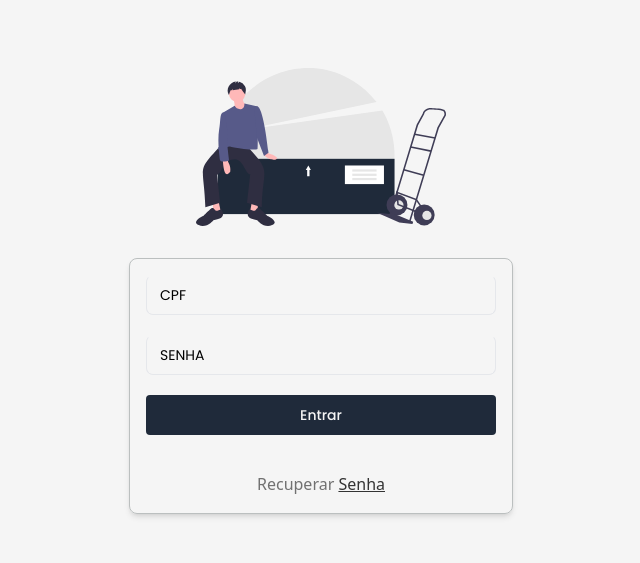
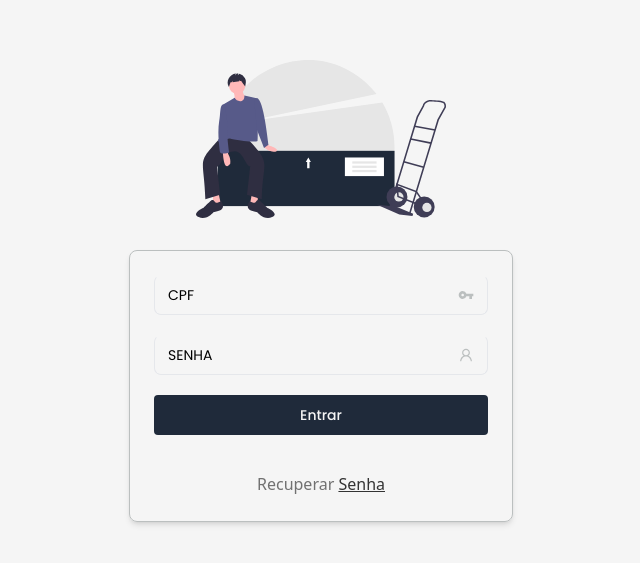
Before and after one commit to RpThiagoluiz/project-ct, a Next.js app: page /login in a window 1280 px wide. Shown: the part 105-668 px from the top of the page, without its empty margins (319-959 px from the left). Built offline with nearby package versions, Linux system fonts and the light colour scheme.

Commit message:
feat: add icons in label

```diff
--- a/src/app/login/page.tsx
+++ b/src/app/login/page.tsx
@@ -1,4 +1,7 @@
 'use client';
+
+import { MdVpnKey } from 'react-icons/md';
+import { AiOutlineUser } from 'react-icons/ai';
 
 import { Button } from '@/components/Button';
 import InputWithLabel from '@/components/InputWithLabel';
@@ -15,9 +18,9 @@ export default function Page() {
       />
 
       {/* FORM essa DIV */}
-      <form className="flex flex-col mt-8 mb-2 w-80 max-w-screen-lg sm:w-96 p-4 gap-5 border lg:border-grayLighter lg:border lg:rounded-lg lg:shadow-md">
-        <InputWithLabel label="CPF" />
-        <InputWithLabel label="SENHA" />
+      <form className="flex flex-col mt-8 mb-2 max-w-screen-lg sm:w-96 p-6 gap-5 border lg:border-grayLighter lg:border lg:rounded-lg lg:shadow-md">
+        <InputWithLabel label="CPF" icon={<MdVpnKey size={16} />} />
+        <InputWithLabel label="SENHA" icon={<AiOutlineUser size={16} />} />
         <Button
           size="fullWidth"
           type="submit"
--- a/src/components/Button.tsx
+++ b/src/components/Button.tsx
@@ -2,7 +2,7 @@ import { ComponentProps } from 'react';
 import { tv, VariantProps } from 'tailwind-variants';
 
 const buttonStyle = tv({
-  base: 'flex items-center justify-center rounded text-sm font-medium text-grayLighter transition ease-in-out delay-15 duration-300 ',
+  base: 'flex items-center justify-center rounded text-sm font-medium text-grayLighter transition ease-in-out delay-15 duration-300',
   variants: {
     pattern: {
       primary: 'bg-primaryDarkBlue text-white  hover:opacity-80',
```
